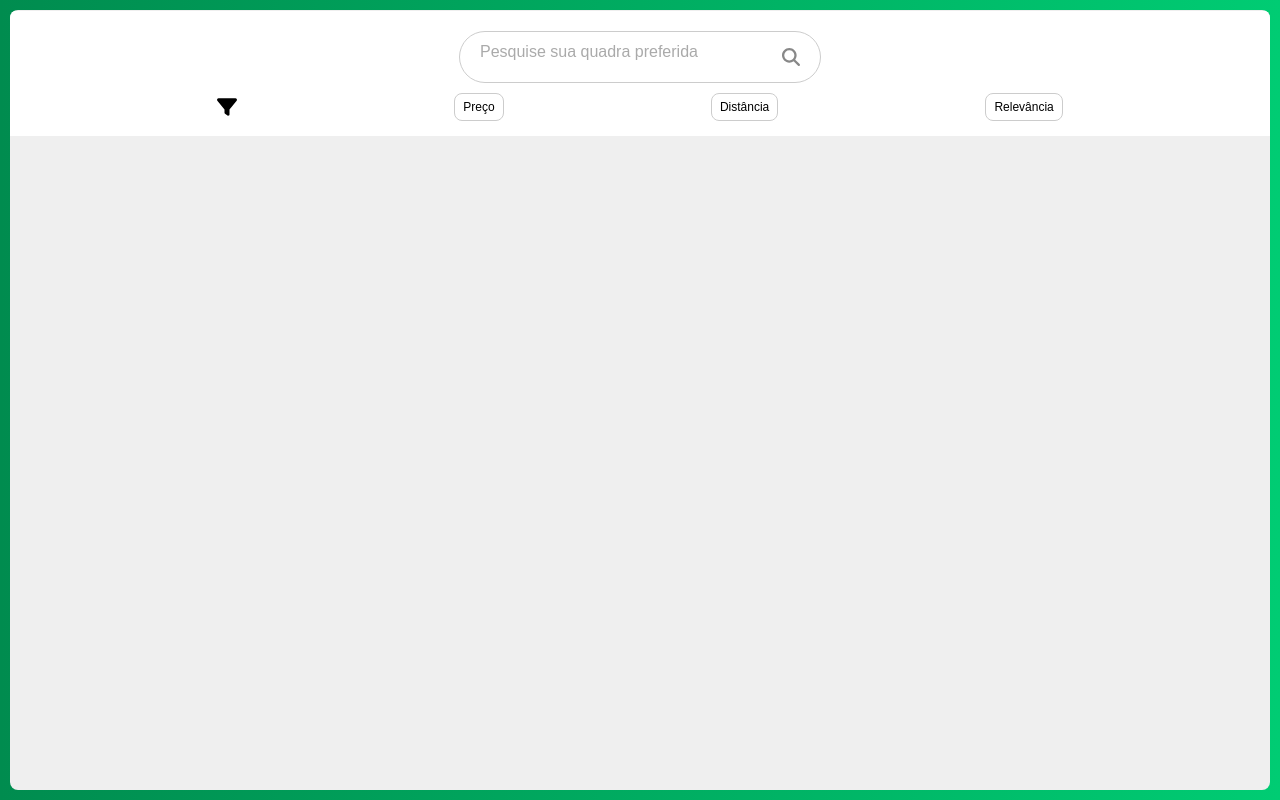
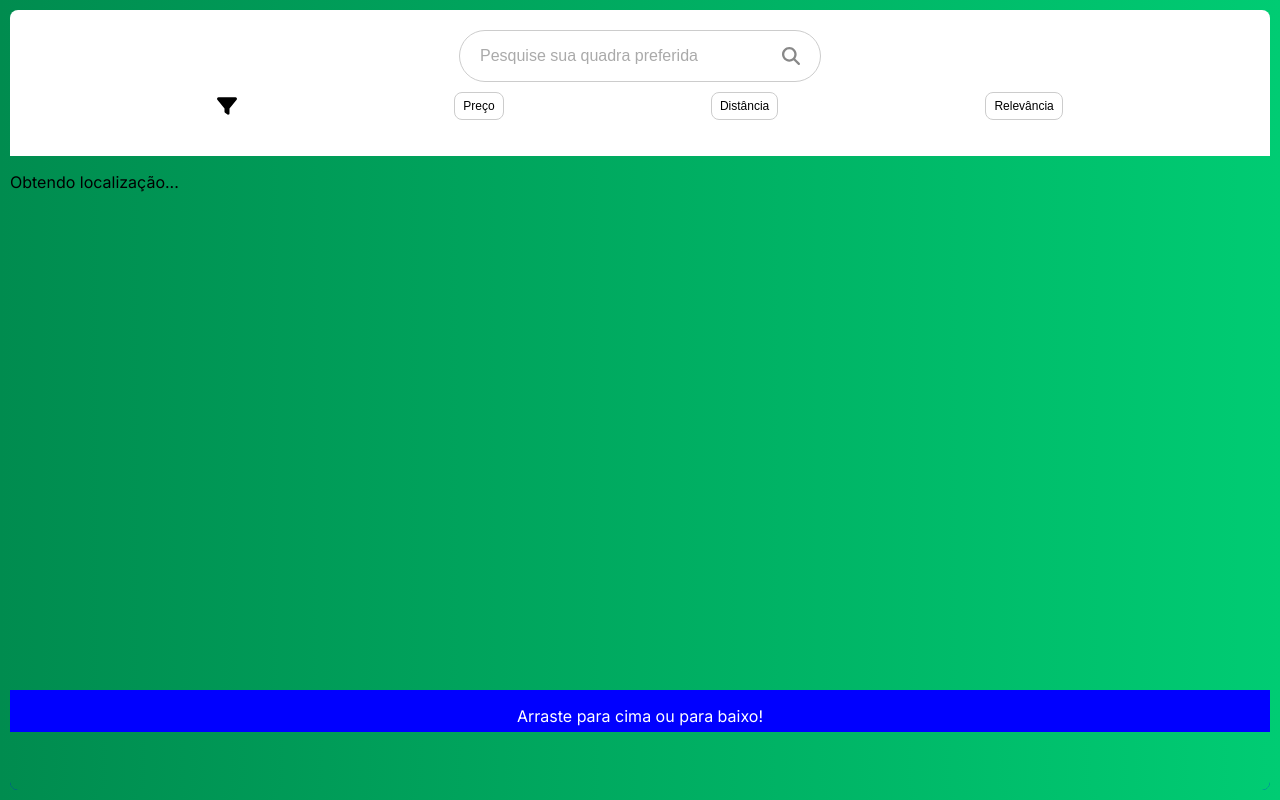
Before and after one commit to conectaesportes/Ce.Web, a React (Vite) app: page /dashboard in a window 1280 px wide. Built offline with nearby package versions, Linux system fonts and the light colour scheme; no server answers.

Commit message:
drag-list

```diff
--- a/src/App.css
+++ b/src/App.css
@@ -7,7 +7,7 @@
     border-radius: 8px;
     overflow: hidden;
     height: 100%;
-    background-color: rgba(239, 239, 239, 1)
+    /* background-color: rgba(239, 239, 239, 1) */
 }
 
 input {
--- a/src/pages/Dashboard/Dashboard.css
+++ b/src/pages/Dashboard/Dashboard.css
@@ -1,28 +1,50 @@
-
-.container-dashboard{
+.container-dashboard {
+  height: 100%;
+  display: flex;
+  flex-direction: column;
   position: relative;
-    height: 100%;
-    overflow: hidden;
 }
 
-  .map{
+.map {
+  height: calc(100vh - 210px);
+  width: 100%;
   position: relative;
-    z-index: 0;
-    height: 100%;
-    width: 100%;
 }
 
-  .leaflet-bar{
+.container-map{
+  position: absolute;
+  z-index: 0;
+  top: 0;
+}
+
+.list-cards{
+  z-index: 1;
+}
+
+.list-drag{
+  height: 20px;
+  width: 100%;
+  background: red;
+  z-index: 1;
+}
+
+.leaflet-bar {
+  display: none;
+}
+
+.leaflet-bottom{
   display: none;
 }
 
 
-  .overlay-navbar{
-    position: absolute;
-    top: 1px;
-    width: 100%;
-    height: 125px;
+.overlay-navbar {
+  height: 150px;
   background-color: #ffffff;
-    z-index: 1000;
   justify-items: center;
 }
+
+.bottom-bar {
+  z-index: 2;
+  height: 60px;
+  background: linear-gradient(90deg, rgba(0, 140, 79, 1) 0%, rgba(0, 204, 115, 1) 100%);
+}
--- a/src/pages/Dashboard/Dashboard.jsx
+++ b/src/pages/Dashboard/Dashboard.jsx
@@ -4,6 +4,7 @@ import { MapContainer, TileLayer, Marker, Popup } from 'react-leaflet';
 import 'leaflet/dist/leaflet.css';
 import SearchBar from './components/SearchBar';
 import FilterBar from './components/FilterBar';
+import DragList from './components/DragList';
 
 import "./Dashboard.css";
 
@@ -39,9 +40,14 @@ const Dashboard = () => {
   return (
     <div className='container-dashboard'>
 
+      <div className='overlay-navbar'>
+        <SearchBar></SearchBar>
+        <FilterBar></FilterBar>
+      </div>
+
       <div className='map'>
         {location ? (
-          <MapContainer center={[location.latitude, location.longitude]} zoom={13} style={{ height: '100vh', width: '100%' }}>
+          <MapContainer className='container-map' center={[location.latitude, location.longitude]} zoom={13} style={{ height: 'inherit', width: 'inherit'}}>
             <TileLayer
               url="https://{s}.tile.openstreetmap.org/{z}/{x}/{y}.png"
               attribution="&copy; OpenStreetMap contributors"
@@ -55,11 +61,12 @@ const Dashboard = () => {
         )}
       </div>
 
-      <div className='overlay-navbar'>
-        <SearchBar></SearchBar>
-        <FilterBar></FilterBar>
+      <DragList className='list-cards'></DragList>
+      {/* <div className='list-drag'>
+        <a>teste</a>
+      </div> */}
+      <div className='bottom-bar'>
       </div>
-
 
     </div>
   );
--- /dev/null
+++ b/src/pages/Dashboard/components/DragList.css
@@ -0,0 +1,11 @@
+
+  .bottom-element {
+    position: absolute;
+    bottom: 100px;
+    width: 100%;
+    height: 300px; /* Para preencher todo o contêiner quando expandido */
+    background: blue;
+    color: white;
+    text-align: center;
+    transform: translateY(100%); /* Começa fora da visualização */
+  }
--- /dev/null
+++ b/src/pages/Dashboard/components/DragList.jsx
@@ -0,0 +1,54 @@
+import React, { useState, useRef } from "react";
+import "./DragList.css";
+
+const DragList = () => {
+const [translateY, setTranslateY] = useState(100); // Posição inicial (100% fora da tela)
+  const [isDragging, setIsDragging] = useState(false);
+  const startY = useRef(0); // Referência para a posição inicial
+
+  const handleStart = (e) => {
+    setIsDragging(true);
+    startY.current = e.touches ? e.touches[0].clientY : e.clientY;
+  };
+
+  const handleMove = (e) => {
+    if (!isDragging) return;
+
+    const currentY = e.touches ? e.touches[0].clientY : e.clientY;
+    const deltaY = currentY - startY.current;
+    startY.current = currentY;
+
+    setTranslateY((prev) => {
+      const newTranslateY = Math.min(100, Math.max(0, prev + (deltaY / 4))); // Ajuste proporcional
+      return newTranslateY;
+    });
+  };
+
+  const handleEnd = () => {
+    setIsDragging(false);
+
+    // Decide a posição final: expandir ou recolher
+    setTranslateY((prev) => (prev > 50 ? 100 : 0));
+  };
+
+  return (
+      <div
+        className="bottom-element"
+        style={{
+          transform: `translateY(${translateY}%)`,
+          transition: isDragging ? "none" : "transform 0.2s ease-in-out",
+        }}
+        onMouseDown={handleStart}
+        onTouchStart={handleStart}
+        onMouseMove={handleMove}
+        onTouchMove={handleMove}
+        onMouseUp={handleEnd}
+        onTouchEnd={handleEnd}
+        onMouseLeave={handleEnd}
+      >
+        <p>Arraste para cima ou para baixo!</p>
+      </div>
+  );
+};
+
+export default DragList;
--- a/src/pages/Dashboard/components/SearchBar.css
+++ b/src/pages/Dashboard/components/SearchBar.css
@@ -8,7 +8,8 @@
     padding: 5px 10px;
     width: 340px;
     height: 40px;
-    background-color: transparent; /* Sem cor de fundo */
+    background-color: transparent;
+    /* Sem cor de fundo */
   }
 
   /* Estilo do campo de entrada */
@@ -19,6 +20,7 @@
     font-size: 16px;
     background-color: transparent; /* Sem cor de fundo */
     color: #333; /* Cor do texto */
+    margin: 0;
   }
 
   /* Placeholder estilizado */
--- a/src/pages/Login.css
+++ b/src/pages/Login.css
@@ -28,3 +28,25 @@ input {
     border-style: solid;
     margin-bottom: 10px;
 }
+
+label {
+    display: block;
+    text-align: left;
+    color: #000000;
+  }
+
+
+
+
+  img {
+    margin-bottom:
+      20px;
+  }
+
+  h2 {
+    text-align: left;
+    font-size: 2rem;
+    white-space: pre-wrap;
+    line-height: 0.8;
+    color: #005832;
+  }
```
Lines whose indentation alone changed are shown as unchanged.
